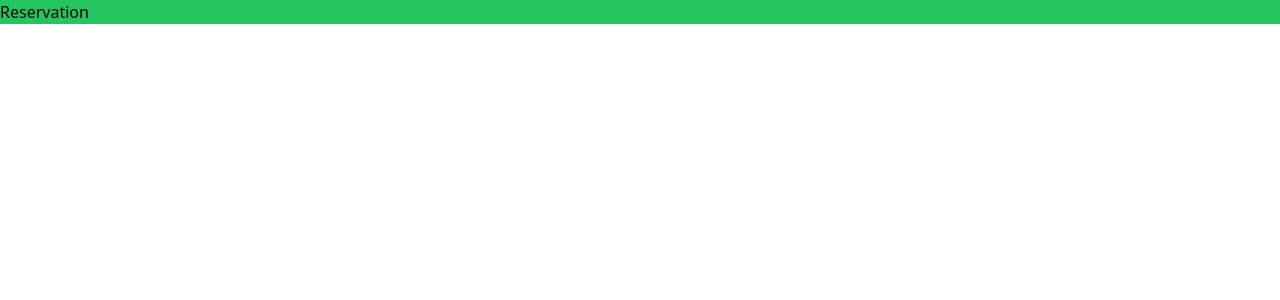
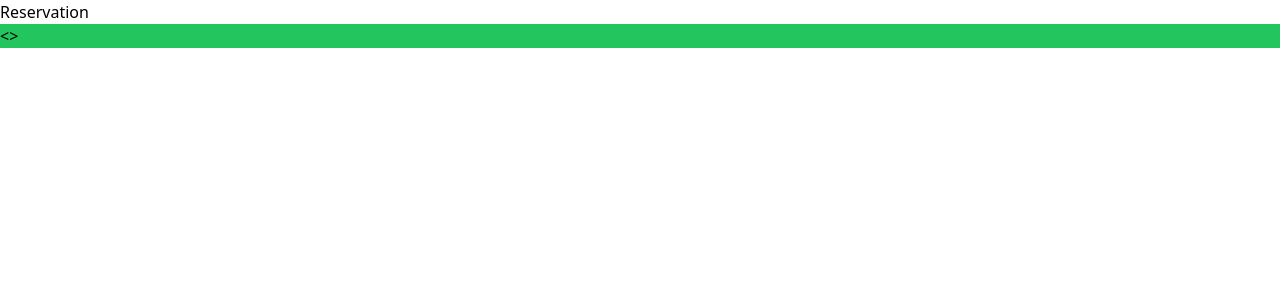
Before and after one commit to zerobase-frontend-team/WorkOut, a React (Vite) app: page /myinfo in a window 1280 px wide. Shown: the top 300 px of the page. Built offline with nearby package versions, Linux system fonts and the light colour scheme.

Commit message:
BugFixed 🐛 tailwindcss 안되는 오류 수정 (postcss 추가)

```diff
--- a/package.json
+++ b/package.json
@@ -12,13 +12,16 @@
     "react": "^18.2.0",
     "react-dom": "^18.2.0",
     "react-router-dom": "^6.3.0",
+    "styled-components": "^5.3.5",
     "tailwind": "^4.0.0"
   },
   "devDependencies": {
     "@types/react": "^18.0.17",
     "@types/react-dom": "^18.0.6",
+    "@types/styled-components": "^5.1.26",
     "@vitejs/plugin-react": "^2.0.1",
     "autoprefixer": "^10.4.8",
+    "postcss": "^8.4.16",
     "postcss-cli": "^10.0.0",
     "tailwindcss": "^3.1.8",
     "typescript": "^4.6.4",
--- /dev/null
+++ b/postcss.config.cjs
@@ -0,0 +1,5 @@
+module.exports = {
+  plugins: {
+    tailwindcss: {},
+  },
+};
--- /dev/null
+++ b/src/components/Calendar.tsx
@@ -0,0 +1,29 @@
+import { FunctionComponent, useState } from 'react';
+import styled from 'styled-components';
+
+interface CalendarProps {}
+
+const Calendar: FunctionComponent<CalendarProps> = () => {
+  const [fullDay, setFullDay] = useState(new Date().toString());
+  return (
+    <section className="Calendar w-3 m-10">
+      <div>
+        <div className="flex">
+          <div>&lt;</div>
+          <div>{fullDay}</div>
+          <div>&gt;</div>
+        </div>
+      </div>
+      <div className="week"></div>
+      <div className="dates"></div>
+    </section>
+  );
+};
+
+export default Calendar;
+
+const CalendarHeader = styled.div`
+    /* .container{
+        display: flex;
+    } */
+`;
--- a/src/routes/Reservation.tsx
+++ b/src/routes/Reservation.tsx
@@ -1,10 +1,27 @@
-function Reservation(){
-    return <section>
-        <section className="bg-green-500 md:bg-red-500 lg:bg-green-500">
-            Reservation
+import { FunctionComponent } from 'react';
+import Calendar from '../components/Calendar';
+
+interface ReservationProps {}
+
+const Reservation: FunctionComponent<ReservationProps> = () => {
+  return (
+    <section>
+      <section className="">
+        Reservation
+        <section className="Calendar flex items-center bg-green-500 md:bg-red-500 lg:bg-green-500">
+          <div>
+            <div className="flex">
+              <div>&lt;</div>
+              <div>{}</div>
+              <div>&gt;</div>
+            </div>
+          </div>
+          <div className="week"></div>
+          <div className="dates"></div>
         </section>
-
+      </section>
     </section>
-}
+  );
+};
 
 export default Reservation;
--- a/tailwind.config.cjs
+++ b/tailwind.config.cjs
@@ -5,4 +5,5 @@ module.exports = {
     extend: {},
   },
   plugins: [],
+  mode: 'jit',
 };
```
Also changed, not shown: 1 other file (tests, documents, lock files or other folders).
